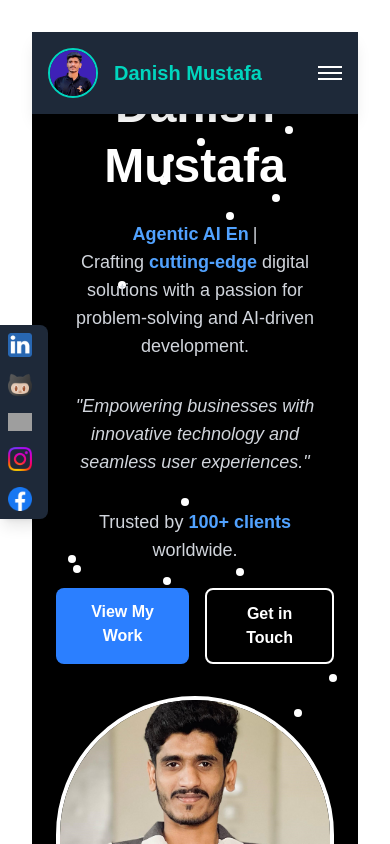
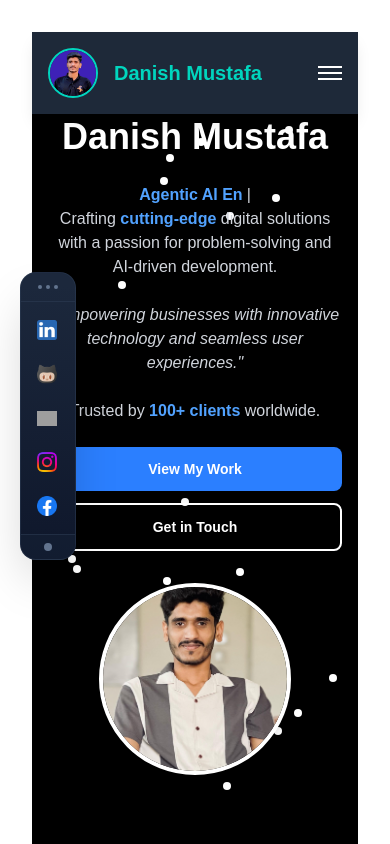
Before and after one commit to danishmustafa86/PortFolio, a Next.js app: page / in a window 390 px wide. Shown: the top 844 px of the page. Built offline with nearby package versions, Linux system fonts and the light colour scheme; grey boxes are pictures that could not be loaded.

Commit message:
sidebar correction with scrollable and draggable

```diff
--- a/src/app/components/image3.js
+++ b/src/app/components/image3.js
@@ -49,7 +49,7 @@ const ImageComponent = () => {
   }, [text, isDeleting, loopNum, currentRole, typingSpeed]);
 
   return (
-    <div className="relative w-full h-screen overflow-hidden">
+    <div className="relative w-full min-h-screen overflow-hidden">
       {/* Background Image - Added this section */}
       <div className="absolute inset-0 z-0">
         <Image
@@ -66,13 +66,13 @@ const ImageComponent = () => {
       <div className="absolute inset-0 bg-black bg-opacity-60 z-10"></div>
 
       {/* Content */}
-      <div className="absolute inset-0 flex flex-col md:flex-row justify-center items-center text-white px-6 md:px-16 z-20">
+      <div className="absolute inset-0 flex flex-col md:flex-row justify-center items-center text-white px-4 sm:px-6 md:px-16 z-20">
         {/* Left Section (Text) */}
-        <div className="flex-1 text-center md:text-left space-y-6">
-          <h1 className="text-5xl md:text-6xl font-extrabold leading-tight animate-fadeIn">
+        <div className="flex-1 text-center md:text-left space-y-6 max-w-xl mx-auto md:mx-0">
+          <h1 className="text-4xl sm:text-5xl md:text-6xl font-extrabold leading-tight animate-fadeIn">
             Danish Mustafa
           </h1>
-          <p className="text-lg md:text-xl text-gray-300 max-w-2xl animate-slideUp">
+          <p className="text-base sm:text-lg md:text-xl text-gray-300 max-w-2xl animate-slideUp">
             <span className="text-blue-400 font-semibold">{text}</span>
             <span className="ml-1">|</span>
             <br />
@@ -80,30 +80,30 @@ const ImageComponent = () => {
           </p>
 
           {/* Mission Statement */}
-          <div className="mt-8 animate-slideUp">
-            <p className="text-lg md:text-xl text-gray-300 italic">
+          <div className="mt-6 sm:mt-8 animate-slideUp">
+            <p className="text-base sm:text-lg md:text-xl text-gray-300 italic">
               &quot;Empowering businesses with innovative technology and seamless user experiences.&quot;
             </p>
           </div>
 
           {/* Social Proof or Testimonial */}
-          <div className="mt-8 animate-slideUp">
-            <p className="text-lg md:text-xl text-gray-300">
+          <div className="mt-6 sm:mt-8 animate-slideUp">
+            <p className="text-base sm:text-lg md:text-xl text-gray-300">
               Trusted by <span className="text-blue-400 font-semibold">100+ clients</span> worldwide.
             </p>
           </div>
 
           {/* Call-to-Action Buttons */}
-          <div className="flex justify-center md:justify-start space-x-4 animate-slideUp">
+          <div className="flex flex-col sm:flex-row justify-center md:justify-start space-y-3 sm:space-y-0 sm:space-x-4 animate-slideUp">
             <a
               href="#projects"
-              className="bg-blue-500 hover:bg-blue-600 text-white font-semibold py-3 px-6 rounded-lg transition-all duration-300 shadow-lg hover:shadow-xl"
+              className="bg-blue-500 hover:bg-blue-600 text-white font-semibold py-3 px-6 rounded-lg transition-all duration-300 shadow-lg hover:shadow-xl text-sm sm:text-base"
             >
               View My Work
             </a>
             <a
               href="#contact"
-              className="border-2 border-white hover:bg-white hover:text-black text-white font-semibold py-3 px-6 rounded-lg transition-all duration-300 hover:shadow-xl"
+              className="border-2 border-white hover:bg-white hover:text-black text-white font-semibold py-3 px-6 rounded-lg transition-all duration-300 hover:shadow-xl text-sm sm:text-base"
             >
               Get in Touch
             </a>
@@ -112,14 +112,13 @@ const ImageComponent = () => {
 
         {/* Right Section (Profile Image) */}
         <div className="flex-1 flex justify-center mt-8 md:mt-0 animate-fadeIn">
-          <div className="relative group">
+          <div className="relative group w-48 h-48 sm:w-64 sm:h-64 md:w-80 md:h-80">
             <Image
               // src={profilePic}
               src="/myhalf.jpg" // Using image from public folder
               alt="Danish Mustafa"
-              width={350}
-              height={350}
-              className="rounded-full border-4 border-white shadow-lg hover:scale-105 transition-transform duration-300 animate-float"
+              fill
+              className="rounded-full border-4 border-white shadow-lg hover:scale-105 transition-transform duration-300 animate-float object-cover"
               priority
             />
             <div className="absolute inset-0 rounded-full border-4 border-transparent group-hover:border-blue-500 transition-all duration-300"></div>
--- a/src/app/components/sidebar.js
+++ b/src/app/components/sidebar.js
@@ -1,7 +1,7 @@
 "use client";
 
-import React, { useEffect, useState } from 'react';
-import Image from 'next/image'; // Use Next.js Image for optimization
+import React, { useEffect, useState, useRef } from 'react';
+import Image from 'next/image';
 import Facebook from "@/app/components/images/facebook.png";
 import Twitter from "@/app/components/images/tweet.png";
 import Github from "@/app/components/images/github.png";
@@ -9,109 +9,226 @@ import Linkedin from "@/app/components/images/linkedin.png";
 import Instagram from "@/app/components/images/insta.png";
 
 const Sidebar = () => {
-  const [isHovered, setIsHovered] = useState(false); // State for hover effect
-  const [tooltip, setTooltip] = useState(''); // State for tooltip text
+  const [position, setPosition] = useState({ x: 20, y: typeof window !== 'undefined' ? window.innerHeight / 2 - 150 : 200 });
+  const [isDragging, setIsDragging] = useState(false);
+  const [isExpanded, setIsExpanded] = useState(false);
+  const [dragOffset, setDragOffset] = useState({ x: 0, y: 0 });
+  const [activeTooltip, setActiveTooltip] = useState('');
+  const sidebarRef = useRef(null);
 
-  // Function to handle tooltip display
-  const handleTooltip = (text) => {
-    setTooltip(text);
+  // Social media links configuration
+  const socialLinks = [
+    {
+      name: 'LinkedIn',
+      url: 'https://www.linkedin.com/in/danishmustafa86/',
+      icon: Linkedin,
+      hoverColor: 'hover:text-blue-500',
+      bgColor: 'hover:bg-blue-500/10'
+    },
+    {
+      name: 'GitHub',
+      url: 'https://github.com/danishmustafa86',
+      icon: Github,
+      hoverColor: 'hover:text-gray-300',
+      bgColor: 'hover:bg-gray-500/10'
+    },
+    {
+      name: 'Twitter',
+      url: 'https://twitter.com/danishmustafa_786',
+      icon: Twitter,
+      hoverColor: 'hover:text-blue-400',
+      bgColor: 'hover:bg-blue-400/10'
+    },
+    {
+      name: 'Instagram',
+      url: 'https://www.instagram.com/danishmustafa_786/',
+      icon: Instagram,
+      hoverColor: 'hover:text-pink-500',
+      bgColor: 'hover:bg-pink-500/10'
+    },
+    {
+      name: 'Facebook',
+      url: 'https://www.facebook.com/danish.jajja.56',
+      icon: Facebook,
+      hoverColor: 'hover:text-blue-600',
+      bgColor: 'hover:bg-blue-600/10'
+    }
+  ];
+
+  // Handle mouse down for dragging
+  const handleMouseDown = (e) => {
+    if (e.target.closest('a')) return; // Don't drag when clicking on links
+
+    setIsDragging(true);
+    const rect = sidebarRef.current.getBoundingClientRect();
+    setDragOffset({
+      x: e.clientX - rect.left,
+      y: e.clientY - rect.top
+    });
   };
 
-  // Function to reset tooltip
-  const resetTooltip = () => {
-    setTooltip('');
+  // Handle mouse move for dragging
+  const handleMouseMove = (e) => {
+    if (!isDragging) return;
+
+    const newX = e.clientX - dragOffset.x;
+    const newY = e.clientY - dragOffset.y;
+
+    // Get current sidebar dimensions
+    const sidebarWidth = isExpanded ? 192 : 56; // w-48 = 192px, w-14 = 56px
+    const sidebarHeight = 320; // Approximate height
+
+    // Constrain to viewport boundaries with minimal padding
+    const minX = -sidebarWidth + 40; // Allow partial hide on left (keep 40px visible)
+    const maxX = window.innerWidth - 40; // Allow partial hide on right (keep 40px visible)
+    const minY = 0;
+    const maxY = window.innerHeight - 60; // Keep at least 60px visible at bottom
+
+    setPosition({
+      x: Math.max(minX, Math.min(newX, maxX)),
+      y: Math.max(minY, Math.min(newY, maxY))
+    });
   };
+
+  // Handle mouse up to stop dragging
+  const handleMouseUp = () => {
+    setIsDragging(false);
+  };
+
+  // Add event listeners for dragging
+  useEffect(() => {
+    if (isDragging) {
+      document.addEventListener('mousemove', handleMouseMove);
+      document.addEventListener('mouseup', handleMouseUp);
+    }
+
+    return () => {
+      document.removeEventListener('mousemove', handleMouseMove);
+      document.removeEventListener('mouseup', handleMouseUp);
+    };
+  }, [isDragging, dragOffset]);
+
+  // Handle window resize
+  useEffect(() => {
+    const handleResize = () => {
+      const sidebarWidth = isExpanded ? 192 : 56;
+      const minX = -sidebarWidth + 40;
+      const maxX = window.innerWidth - 40;
+      const minY = 0;
+      const maxY = window.innerHeight - 60;
+
+      setPosition(prev => ({
+        x: Math.max(minX, Math.min(prev.x, maxX)),
+        y: Math.max(minY, Math.min(prev.y, maxY))
+      }));
+    };
+
+    window.addEventListener('resize', handleResize);
+    return () => window.removeEventListener('resize', handleResize);
+  }, [isExpanded]);
 
   return (
     <div
-      className="fixed top-1/2 left-0 transform -translate-y-1/2 flex flex-col gap-4 p-2 bg-gray-800 rounded-r-lg z-50 shadow-lg hover:shadow-xl transition-shadow duration-300"
-      onMouseEnter={() => setIsHovered(true)}
-      onMouseLeave={() => setIsHovered(false)}
+      ref={sidebarRef}
+      className={`fixed z-50 transition-all duration-300 ease-in-out ${
+        isDragging ? 'cursor-grabbing scale-105' : 'cursor-grab'
+      } ${isExpanded ? 'w-48' : 'w-14'}`}
+      style={{
+        left: `${position.x}px`,
+        top: `${position.y}px`,
+      }}
+      onMouseDown={handleMouseDown}
+      onMouseEnter={() => setIsExpanded(true)}
+      onMouseLeave={() => {
+        setIsExpanded(false);
+        setActiveTooltip('');
+      }}
     >
-      {/* LinkedIn */}
+      {/* Main sidebar container */}
+      <div className="bg-gradient-to-b from-slate-800 to-slate-900 backdrop-blur-lg border border-slate-700/50 rounded-2xl shadow-2xl overflow-hidden">
+        {/* Header with drag indicator */}
+        <div className="p-3 border-b border-slate-700/50 bg-slate-800/50">
+          <div className="flex items-center justify-center">
+            <div className="flex space-x-1">
+              <div className="w-1 h-1 bg-slate-500 rounded-full"></div>
+              <div className="w-1 h-1 bg-slate-500 rounded-full"></div>
+              <div className="w-1 h-1 bg-slate-500 rounded-full"></div>
+            </div>
+          </div>
+          {isExpanded && (
+            <div className="mt-2 text-center">
+              <p className="text-slate-300 text-xs font-medium">Social Links</p>
+            </div>
+          )}
+        </div>
+
+        {/* Social links */}
+        <div className="p-2 space-y-1">
+          {socialLinks.map((link, index) => (
             <a
-        href="https://www.linkedin.com/in/danishmustafa86/"
+              key={link.name}
+              href={link.url}
               target="_blank"
               rel="noopener noreferrer"
-        className="flex items-center text-white text-lg hover:text-blue-500 transition-colors duration-300 relative"
-        onMouseEnter={() => handleTooltip('LinkedIn')}
-        onMouseLeave={resetTooltip}
+              className={`
+                group relative flex items-center p-2 rounded-xl transition-all duration-300
+                text-slate-300 ${link.hoverColor} ${link.bgColor}
+                hover:shadow-lg hover:scale-105 active:scale-95
+              `}
+              onMouseEnter={() => setActiveTooltip(link.name)}
+              onMouseLeave={() => setActiveTooltip('')}
+              onClick={(e) => e.stopPropagation()}
             >
-        <Image src={Linkedin} alt="LinkedIn" width={24} height={24} className="mr-2" />
-        {isHovered && (
-          <span className="absolute left-12 bg-gray-700 text-white text-sm px-2 py-1 rounded-md shadow-md">
-            {tooltip}
+              <div className="relative flex-shrink-0">
+                <Image
+                  src={link.icon}
+                  alt={link.name}
+                  width={20}
+                  height={20}
+                  className="transition-transform duration-300 group-hover:rotate-6"
+                />
+              </div>
+
+              {/* Expanded text */}
+              <div className={`
+                ml-3 overflow-hidden transition-all duration-300
+                ${isExpanded ? 'w-auto opacity-100' : 'w-0 opacity-0'}
+              `}>
+                <span className="text-sm font-medium whitespace-nowrap">
+                  {link.name}
                 </span>
+              </div>
+
+              {/* Tooltip for collapsed state */}
+              {!isExpanded && activeTooltip === link.name && (
+                <div className="absolute left-full ml-2 px-2 py-1 bg-slate-900 text-white text-xs rounded-md shadow-lg border border-slate-700 whitespace-nowrap z-10">
+                  {link.name}
+                  <div className="absolute left-0 top-1/2 transform -translate-x-1 -translate-y-1/2 w-2 h-2 bg-slate-900 border-l border-b border-slate-700 rotate-45"></div>
+                </div>
               )}
+
+              {/* Hover effect indicator */}
+              <div className="absolute inset-0 rounded-xl bg-white/5 opacity-0 group-hover:opacity-100 transition-opacity duration-300"></div>
             </a>
+          ))}
+        </div>
 
-      {/* GitHub */}
-      <a
-        href="https://github.com/danishmustafa86"
-        target="_blank"
-        rel="noopener noreferrer"
-        className="flex items-center text-white text-lg hover:text-gray-500 transition-colors duration-300 relative"
-        onMouseEnter={() => handleTooltip('GitHub')}
-        onMouseLeave={resetTooltip}
-      >
-        <Image src={Github} alt="GitHub" width={24} height={24} className="mr-2" />
-        {isHovered && (
-          <span className="absolute left-12 bg-gray-700 text-white text-sm px-2 py-1 rounded-md shadow-md">
-            {tooltip}
-          </span>
+        {/* Footer */}
+        <div className="p-2 border-t border-slate-700/50 bg-slate-800/30">
+          <div className="text-center">
+            {isExpanded ? (
+              <p className="text-xs text-slate-400">Drag to move</p>
+            ) : (
+              <div className="w-2 h-2 bg-slate-500 rounded-full mx-auto"></div>
             )}
-      </a>
+          </div>
+        </div>
+      </div>
 
-      {/* Twitter */}
-      <a
-        href="https://twitter.com/danishmustafa_786"
-        target="_blank"
-        rel="noopener noreferrer"
-        className="flex items-center text-white text-lg hover:text-blue-400 transition-colors duration-300 relative"
-        onMouseEnter={() => handleTooltip('Twitter')}
-        onMouseLeave={resetTooltip}
-      >
-        <Image src={Twitter} alt="Twitter" width={24} height={24} className="mr-2" />
-        {isHovered && (
-          <span className="absolute left-12 bg-gray-700 text-white text-sm px-2 py-1 rounded-md shadow-md">
-            {tooltip}
-          </span>
+      {/* Drag shadow overlay */}
+      {isDragging && (
+        <div className="absolute inset-0 bg-blue-500/10 rounded-2xl border-2 border-blue-500/30 pointer-events-none"></div>
       )}
-      </a>
-
-      {/* Instagram */}
-      <a
-        href="https://www.instagram.com/danishmustafa_786/"
-        target="_blank"
-        rel="noopener noreferrer"
-        className="flex items-center text-white text-lg hover:text-pink-500 transition-colors duration-300 relative"
-        onMouseEnter={() => handleTooltip('Instagram')}
-        onMouseLeave={resetTooltip}
-      >
-        <Image src={Instagram} alt="Instagram" width={24} height={24} className="mr-2" />
-        {isHovered && (
-          <span className="absolute left-12 bg-gray-700 text-white text-sm px-2 py-1 rounded-md shadow-md">
-            {tooltip}
-          </span>
-        )}
-      </a>
-
-      {/* Facebook */}
-      <a
-        href="https://www.facebook.com/danish.jajja.56"
-        target="_blank"
-        rel="noopener noreferrer"
-        className="flex items-center text-white text-lg hover:text-blue-600 transition-colors duration-300 relative"
-        onMouseEnter={() => handleTooltip('Facebook')}
-        onMouseLeave={resetTooltip}
-      >
-        <Image src={Facebook} alt="Facebook" width={24} height={24} className="mr-2" />
-        {isHovered && (
-          <span className="absolute left-12 bg-gray-700 text-white text-sm px-2 py-1 rounded-md shadow-md">
-            {tooltip}
-          </span>
-        )}
-      </a>
     </div>
   );
 };
```
Also changed, not shown: src/app/components/Footer.js (+39 -15 lines). Lines whose indentation alone changed are shown as unchanged.
